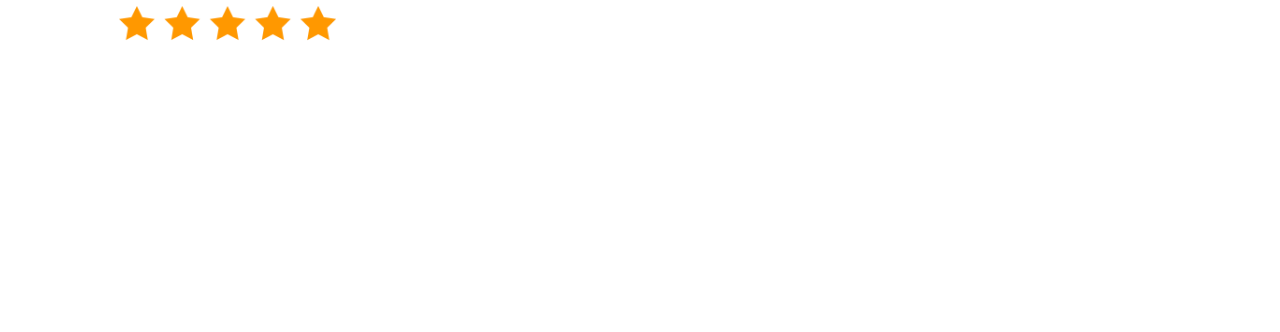
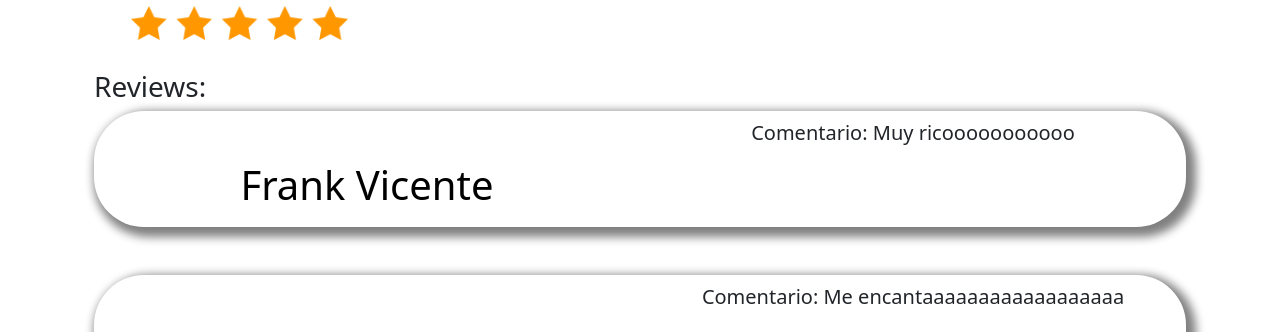
Before and after one commit to alejandraSMT/turi-sw2-front, a React (Create React App) app: page /detailElement/1 in a window 1280 px wide. Shown: the part 611-943 px from the top of the page. Before the commit the page ends 800 px from the top, so only its background shows below. Built offline with nearby package versions, Linux system fonts and the light colour scheme; no server answers.

Commit message:
Cambios en CardElement para agregar review

```diff
--- a/src/views/DetailElement/components/CardElement.js
+++ b/src/views/DetailElement/components/CardElement.js
@@ -1,9 +1,9 @@
 //se llama a la libreria bootstrap
 import 'bootstrap/dist/css/bootstrap.min.css';
-
+import '../styles/Review.css';
 //se llama al CSS que le da diseño a esta pantalla
 import '../styles/DetailElement.css'
-
+import Review from './Review.js'
 //importa elementos de react-bootstrap
 import { Container, Col, Row } from 'react-bootstrap';
 
@@ -27,6 +27,12 @@ import { useParams } from "react-router-dom"
 
 function CardElement() {
 
+  const reviews = [
+    { nombreUsuario: 'Frank Vicente',  comentario: 'Muy ricooooooooooo', id:1},
+    { nombreUsuario: 'Jaz Nena rik',  comentario: 'Me encantaaaaaaaaaaaaaaaaaa',  id:2},
+      { nombreUsuario: 'Alejandra y Franco Turist Couple',  comentario: 'amo aquiiiiiiiiiii',  id:3},
+
+  ];
   //se obtiene el id del usuario de la sesion actual
   const userToken = window.sessionStorage.getItem("userToken");
   //muestra el id en la consola para comprobar
@@ -268,7 +274,7 @@ function CardElement() {
   }
 
   return (
-
+    <Container>
     <Container className="ContainerCardElement">
 
       <Container className="MainInfoElement">
@@ -315,6 +321,8 @@ function CardElement() {
 
         </Container>
 
+
+
       </Container>
 
       <Container className="ElementMoreInfo" class="container">
@@ -351,6 +359,28 @@ function CardElement() {
       </Container>
 
 
+
+
+    </Container>
+
+    <Container className="Reviews" class="container">
+          <h3>Reviews:</h3>
+      <div>
+        {reviews.map((review) => (
+          <div key={review.id}>
+            <Review
+              nombreUsuario={review.nombreUsuario}
+
+              comentario={review.comentario}
+            />
+            <br/>
+            <br/>
+          </div>
+        ))}
+      </div>
+
+
+      </Container>
     </Container>
 
   );
--- /dev/null
+++ b/src/views/DetailElement/components/Review.js
@@ -0,0 +1,32 @@
+import React from 'react';
+import { Container, Row, Col } from 'react-bootstrap';
+import 'bootstrap/dist/css/bootstrap.min.css';
+import { useNavigate } from 'react-router-dom';
+
+function Review(props) {
+  const navigate = useNavigate();
+
+  console.log(props.id);
+
+
+  return (
+    <Container className='ItineraryItem'>
+     <Row>
+
+        <Col>
+        <h4 className='ItineraryName'>{props.nombreUsuario}</h4>
+        </Col>
+
+        <Col>
+        <h5 className='cantDias'>Comentario: {props.comentario}</h5>
+        </Col>
+     </Row>
+
+
+
+
+    </Container>
+  );
+}
+
+export default Review;
--- /dev/null
+++ b/src/views/DetailElement/styles/Review.css
@@ -0,0 +1,26 @@
+.TittleScreen{
+    text-align: center;
+    color:  #588a4d;
+}
+
+.ItineraryName{
+    margin-top: 40px;
+    color: black;
+    font-size: 40px;
+}
+
+
+.ItineraryItem {
+    text-align: center;
+    border: 4px solid green;
+    padding: 10px;
+    justify-content: center;
+    border-radius: 50px;
+
+    width: 20000px;
+    align-items: center;
+
+    box-shadow: 5px 5px 10px 5px grey;
+    border: none;
+
+  }
```
Also changed, not shown: src/views/DetailElement/components/AddReview.js (added).
